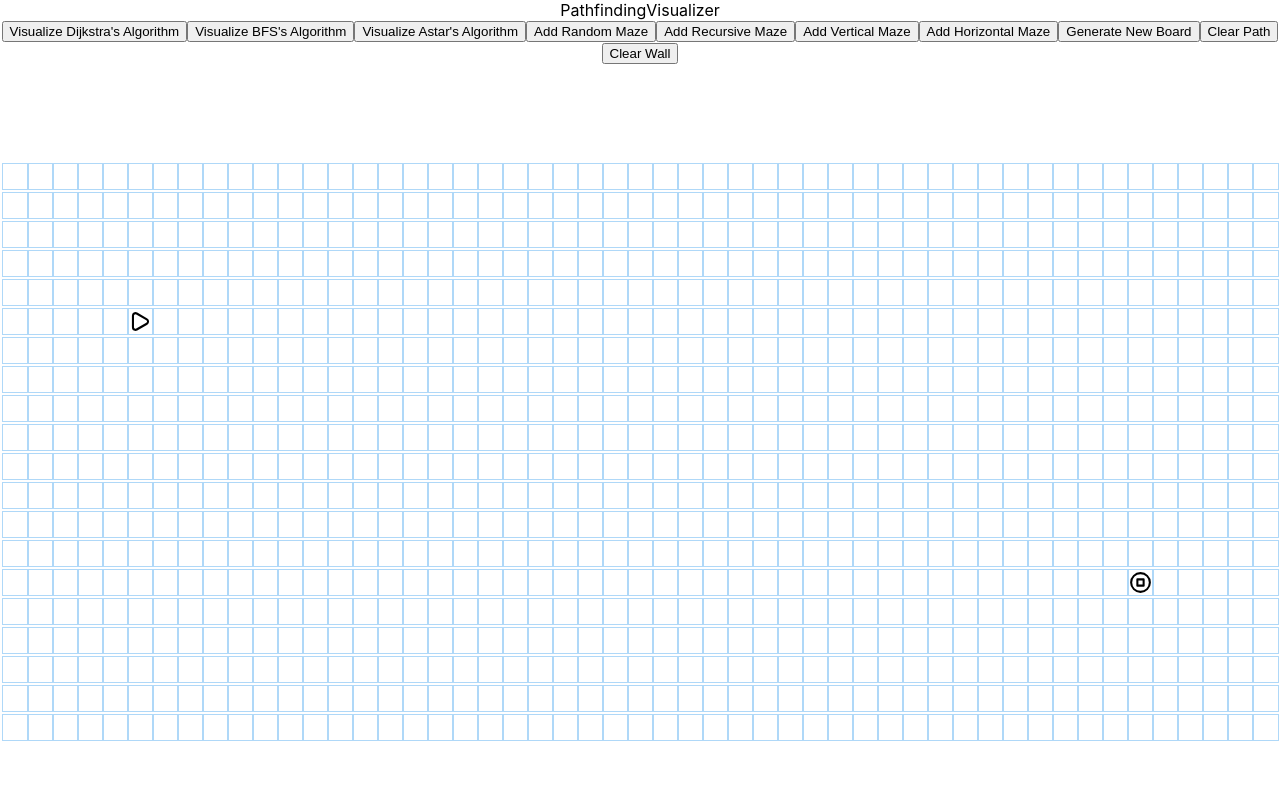
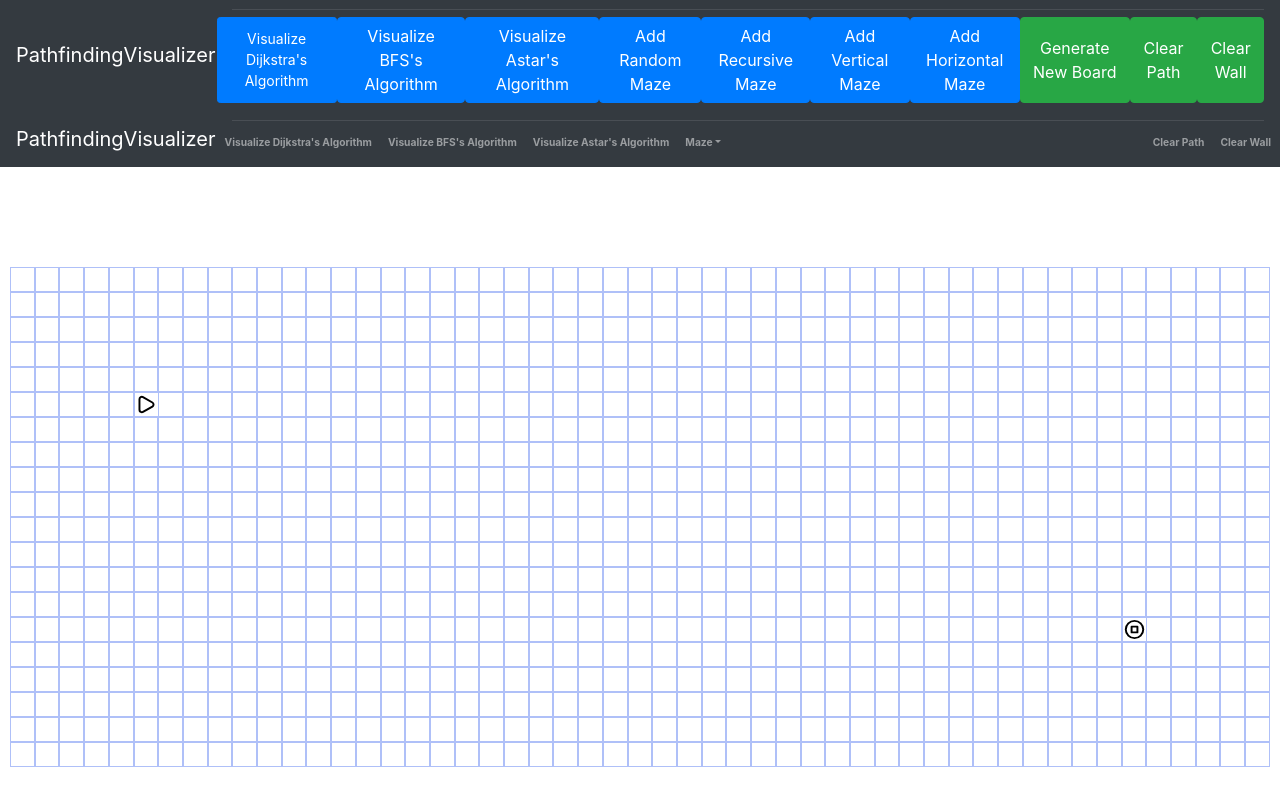
Before and after one commit to caosj96-Shenhua/Path-Finding-Visualizer, a React (Create React App) app: page / in a window 1280 px wide. Built offline with nearby package versions, Linux system fonts and the light colour scheme.

Commit message:
fix node boarder

```diff
--- a/src/PathfindingVisualizer/Board/board.js
+++ b/src/PathfindingVisualizer/Board/board.js
@@ -1,18 +1,27 @@
 import React, { Component } from 'react';
+import '../PathfindingVisualizer.css';
 
 const rowNumber = 25;
 const colNumber = 40;
 
 export function getInitialGrid(height, width) {
     const grid = [];
+    let tableHTML = "";
     for (let row = 0; row < height; row++) {
         const currentRow = [];
+        let currentHTMLRow = `<tr id="row ${row}">`;
         for (let col = 0; col < width; col++) {
             currentRow.push(createNode(col, row));
+            currentHTMLRow += `<td id="${createNode(col, row)}"></td>`;
+
         }
         grid.push(currentRow);
+        tableHTML += `${currentHTMLRow}</tr>`;
     }
+    let board = document.getElementById("grid");
+    //  board.innerHTML = tableHTML;
     return grid;
+    // return tableHTML;
 }
 
 
@@ -44,6 +53,7 @@ export function createNode(col, row) {
         isWall: false,
         previousNode: null,
     }
+
 }
 
 
--- a/src/PathfindingVisualizer/Node/Node.css
+++ b/src/PathfindingVisualizer/Node/Node.css
@@ -1,9 +1,11 @@
 .node {
     width: 25px;
     height: 25px;
-    outline: 0.5px solid rgb(175, 216, 248);
-  /*  display: inline-block;*/
-    display: inline-table;
+    display: table-cell;
+   /* border: 0.5px solid rgb(175, 216, 248);*/
+    border: 1px solid rgb(175, 192, 248);
+
+  /*   display: table;*/
 }
 
 .node-finish {
@@ -80,6 +82,8 @@
   }
   .node-visited{
       animation-name: visitedAnimation;
+      background-position: center;
+      background-size: contain;
       animation-duration: 1.5s;
       animation-timing-function: ease-in-out;
       animation-delay: 0;
@@ -181,7 +185,6 @@
 */
   .node-shortest-path {
     background-repeat: no-repeat;
-
     animation-name: shortestPath;
     animation-duration: 1.5s;
     animation-timing-function: ease-out;
@@ -190,6 +193,7 @@
     animation-iteration-count: 1;
     animation-fill-mode: forwards;
     animation-play-state: running;
+
   }
 
   @keyframes shortestPath {
--- a/src/PathfindingVisualizer/PathfindingVisualizer.css
+++ b/src/PathfindingVisualizer/PathfindingVisualizer.css
@@ -1,3 +1,55 @@
 .grid {
-    margin: 100px 0 0;
+    margin: 100px 10px 0;
+
   }
+
+    .navbar-header {
+        float: none;
+    }
+    .navbar-toggle {
+        display: block;
+    }
+    .navbar-collapse {
+        border-top: 1px solid transparent;
+        box-shadow: inset 0 1px 0 rgba(255,255,255,0.1);
+    }
+    .navbar-collapse.collapse {
+
+        display: none!important;
+
+    }
+    .navbar-nav {
+        float: none!important;
+        margin: 7.5px -15px;
+        font-size: 0.8vw;
+        font-weight: bolder;
+
+      }
+    .navbar-nav>li {
+        float: none;
+    }
+    .navbar-nav>li>a {
+        padding-top: 10px;
+        padding-bottom: 10px;
+    }
+    .navbar-text {
+        float: none;
+        margin: 15px 0;
+        font-size: 10vw;
+    }
+    .navbar-collapse.collapse.in {
+        display: block!important;
+    }
+    .collapsing {
+        overflow: hidden!important;
+    }
+
+    .Navbar.NavDropdown.item{
+      font-size: 20px;
+    }
+
+    .navbar-brand.brand{
+      background-color: red;
+      font-size: 10vw;
+
+    }
--- a/src/PathfindingVisualizer/PathfindingVisualizer.jsx
+++ b/src/PathfindingVisualizer/PathfindingVisualizer.jsx
@@ -12,7 +12,7 @@ import { recursiveMaze } from '../Maze/recursiveMaze';
 import { horizontalMaze } from '../Maze/horizontalMaze';
 import { verticalMaze } from '../Maze/verticalMaze';
 import styled from 'styled-components';
-//import 'bootstrap/dist/css/bootstrap.min.css';
+import 'bootstrap/dist/css/bootstrap.min.css';
 
 const vw = Math.max(document.documentElement.clientWidth || 0, window.innerWidth || 0)
 const vh = Math.min(document.documentElement.clientHeight || 0, window.innerHeight || 0)
@@ -295,11 +295,11 @@ export default class PathfindingVisualizer extends Component {
             <>
                 <Navbar bg="dark" variant="dark">
 
-                    <Navbar.Brand onClick={() => window.location.reload()}>PathfindingVisualizer</Navbar.Brand>
+                    <Navbar.Brand href="#home" onClick={() => window.location.reload()}>PathfindingVisualizer</Navbar.Brand>
                     <Navbar.Collapse id="basic-navbar-nav">
                         <Nav className="mr-auto">
 
-                            <Button variant="primary" onClick={() => { this.visualizeDijkstra() }}>Visualize Dijkstra's Algorithm
+                            <Button variant="primary" size='sm' onClick={() => { this.visualizeDijkstra() }}>Visualize Dijkstra's Algorithm
                             </Button>
                             <Button variant="primary" onClick={() => this.visualizeDijkstra()}>Visualize BFS's Algorithm
                             </Button>
@@ -323,15 +323,39 @@ export default class PathfindingVisualizer extends Component {
                     </Navbar.Collapse>
 
                 </Navbar>
+
+                <Navbar collapseOnSelect expand="lg" bg="dark" variant="dark">
+                    <Navbar.Brand href="#home" onClick={() => window.location.reload()}>PathfindingVisualizer</Navbar.Brand>
+                    <Navbar.Toggle aria-controls="responsive-navbar-nav" />
+                    <Navbar.Collapse id="responsive-navbar-nav">
+                        <Nav className="mr-auto">
+                            <Nav.Link href="#features" size='sm' onClick={() => { this.visualizeDijkstra() }}>Visualize Dijkstra's Algorithm</Nav.Link>
+                            <Nav.Link href="#features" onClick={() => { this.visualizeDijkstra() }}>Visualize BFS's Algorithm</Nav.Link>
+                            <Nav.Link href="#features" onClick={() => { this.visualizeAstar() }}>Visualize Astar's Algorithm</Nav.Link>
+                            <NavDropdown title="Maze" id="collasible-nav-dropdown">
+                                <NavDropdown.Item onClick={() => this.visualizeMaze()}>Add Random Maze</NavDropdown.Item>
+                                <NavDropdown.Item onClick={() => this.visualizeRecursiveMaze()}>Add Recursive Maze</NavDropdown.Item>
+                                <NavDropdown.Item onClick={() => this.visualizeVerticalMaze()}>Add Vertical Maze</NavDropdown.Item>
+                                <NavDropdown.Item onClick={() => this.visualizeHorizontalMaze()}>Add Horizontal Maze</NavDropdown.Item>
+                                <NavDropdown.Divider />
+                                <NavDropdown.Item href="#action/3.4">Separated link</NavDropdown.Item>
+                            </NavDropdown>
+                        </Nav>
+                        <Nav>
+                            <Nav.Link href="#deets" onClick={() => this.clearPath()} > Clear Path</Nav.Link>
+                            <Nav.Link href="#deets" onClick={() => this.clearWall()} > Clear Wall</Nav.Link>
+
+                        </Nav>
+                    </Navbar.Collapse>
+                </Navbar>
                 <div className="grid">
                     {grid.map((row, rowIdx) => {
                         return (
                             <div key={rowIdx}>
                                 {row.map((node, nodeIdx) => {
-                                    const { row, col, isFinish, isStart, isWall, isVisited, id } = node;
+                                    const { row, col, isFinish, isStart, isWall } = node;
                                     return (
                                         <Node
-                                            // id={row + col}
                                             key={nodeIdx}
                                             col={col}
                                             row={row}
@@ -342,7 +366,6 @@ export default class PathfindingVisualizer extends Component {
                                             onMouseDown={(row, col) => this.handleMouseDown(row, col)}
                                             onMouseEnter={(row, col) => this.handleMouseEnter(row, col)}
                                             onMouseUp={() => this.handleMouseUp()}
-                                        //      isVisited={isVisited}
                                         ></Node>
                                     );
                                 })}
```
